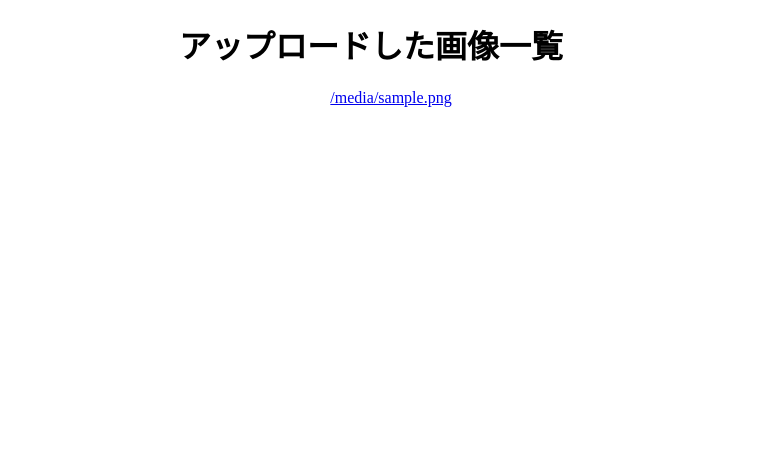
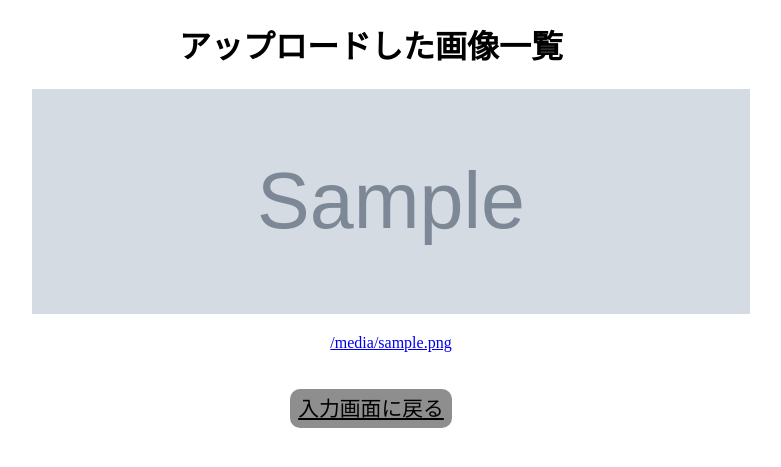
Before and after one commit to 2022AIT-OOP2-G12/GUIapp, a Flask app: template templates/saved_image.html in a window 1280 px wide. Shown: the top 467 px of the page, without its empty margins (269-1050 px from the left). Run offline with Flask 2, Linux system fonts and the light colour scheme; the template is opened without the code that fills it: most values are stand-ins (such as "Sample title", 1, 10 or a date in 2020); grey boxes marked "Sample" are stand-in pictures.

Commit message:
一覧表示機能のエラー修正

```diff
--- a/main.py
+++ b/main.py
@@ -6,6 +6,7 @@ import json
 import cv2
 import flask
 import numpy as np
+import glob
 from Sort import Sort
 app = Flask(__name__)
 app.config["JSON_AS_ASCII"] = False  # 日本語などのASCII以外の文字列を返したい場合は、こちらを設定しておく
@@ -60,6 +61,18 @@ def upload():
 
     return render_template("index.html")
 
+
+@app.route('/uploaded_list/')
+def uploaded_list():
+    files = glob.glob("./static/images/*")
+    urls = []
+    for file in files:
+        urls.append({
+            "filename": os.path.basename(file),
+            "url": "/static/images/" + os.path.basename(file)
+        })
+    return render_template("saved_image.html", page_title="アップロードファイル", target_files=urls)
+
 if __name__ == "__main__":
     # debugモードが不要の場合は、debug=Trueを消してください
     app.run(debug=True)
--- a/templates/index.html
+++ b/templates/index.html
@@ -65,5 +65,8 @@
         </div>
       </form>
     </fieldset>
+    <fieldset>
+        <li class="nav-item"><a class="nav-link" href="/uploaded_list/">画像表示</a></li>
+    </fieldset>
   </body>
 </html>
--- a/templates/saved_image.html
+++ b/templates/saved_image.html
@@ -9,12 +9,23 @@
     <h1>アップロードした画像一覧</h1>
     <div>
       <ul>
-        {% for image in images %}
-        <p>
-          <a href="/static/images/{{ image }}">{{ image }}</a>
-        </p>
-        {% endfor %}
+        {% for file in target_files %}
+            <div class="col">
+                <a href="{{ file['url'] }}" target="_blank">
+                    <div class="card shadow-sm">
+                        <img class="bd-placeholder-img card-img-top" width="100%" height="225" src="{{ file['url'] }}" alt="{{ file['filename'] }}">
+                        <div class="card-body">
+                            <p class="card-text">{{ file["filename"] }}</p>
+                        </div>
+                    </div>
+                </a>
+            </div>
+            {% endfor %}
       </ul>
+    </div>
+    <div class="Return">
+      <!-- 入力画面に戻る -->
+      <a class="ReturnButton" href="/">入力画面に戻る</a>
     </div>
   </body>
 </html>
```
